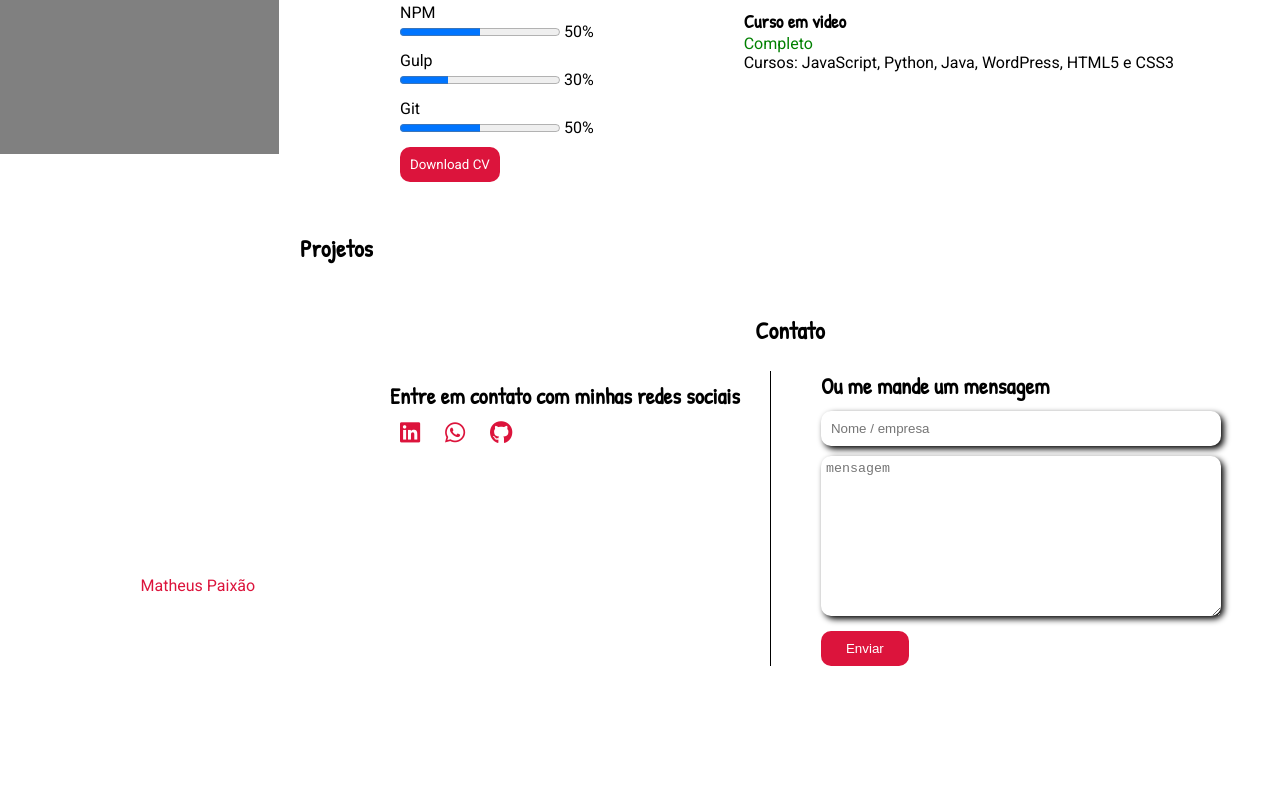
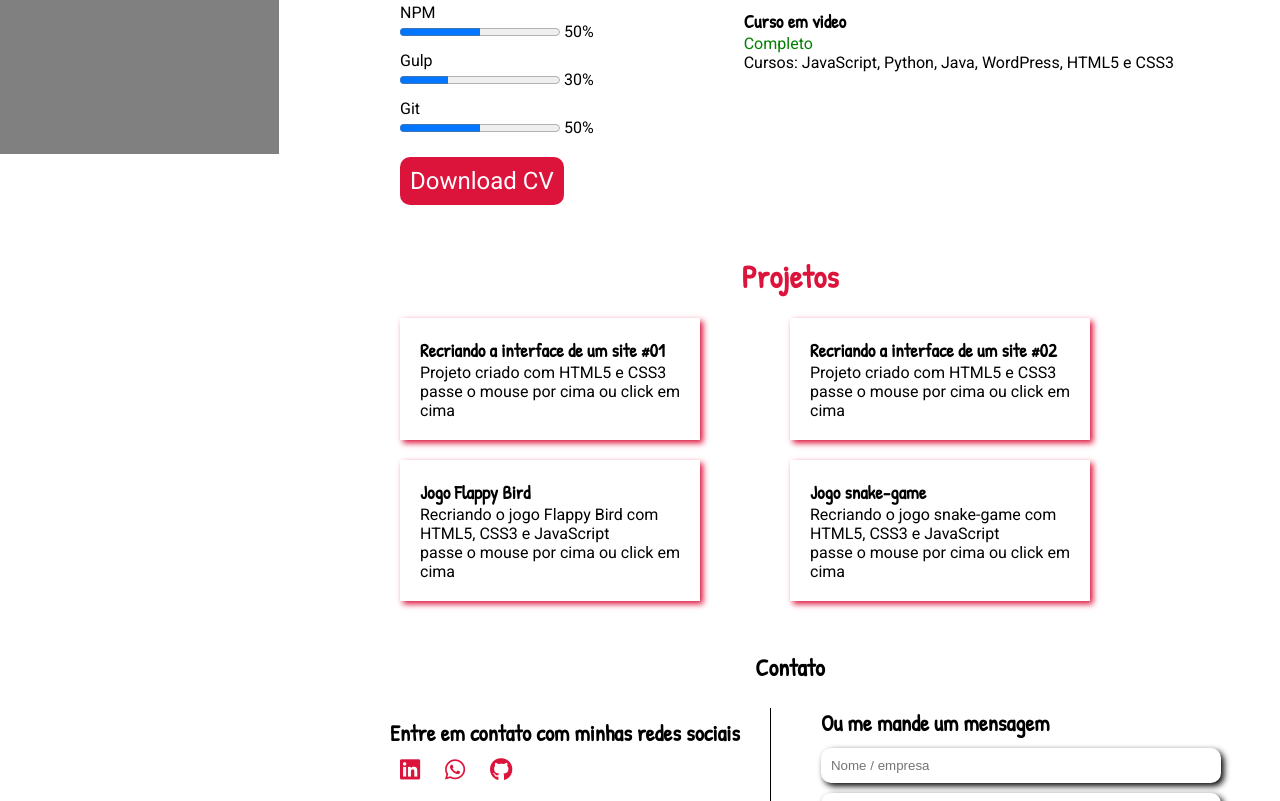
Before and after one commit to Matheuspaixaocrisostenes/portifolio, a plain HTML site: page index.html in a window 1280 px wide. Shown: the part 646-1447 px from the top of the page. Before the commit the page ends 1362 px from the top, so only its background shows below. Drawn offline with Linux system fonts and the light colour scheme.

Commit message:
criado a sessão projetos

```diff
--- a/assests/style.css
+++ b/assests/style.css
@@ -111,6 +111,31 @@ main{
     border: none;
     border-radius: 10px;
     font-family: 'Roboto', sans-serif;
+    font-size: 1.5em;
+    margin-top: 20px;
+}
+
+.projects h2{
+    color: crimson;
+    text-align: center;
+    font-size: 2em;
+}
+
+.row{
+    display: grid;
+    grid-template-columns: 3fr 3fr;
+    margin-top: 20px;
+}
+
+.row div{
+    width: 300px;
+    padding: 20px;
+    box-shadow: 3px 3px 6px 0px crimson;
+}
+
+.row div:nth-child(1),
+.row div:nth-child(3){
+    margin-left: 100px;
 }
 
 .contact{
--- a/index.html
+++ b/index.html
@@ -105,6 +105,31 @@
 
         <section class="projects">
             <h2>Projetos</h2>
+            <div class="row">
+                <div>
+                    <h3>Recriando a interface de um site #01</h3>
+                    <p>Projeto criado com HTML5 e CSS3</p>
+                    <p>passe o mouse por cima ou click em cima</p>
+                </div>
+                <div>
+                    <h3>Recriando a interface de um site #02</h3>
+                    <p>Projeto criado com HTML5 e CSS3</p>
+                    <p>passe o mouse por cima ou click em cima</p>
+                </div>
+            </div>
+            <div class="row">
+                <div>
+                    <h3>Jogo Flappy Bird</h3>
+                    <p>Recriando o jogo Flappy Bird com <br> HTML5, CSS3 e JavaScript</p>
+                    <p>passe o mouse por cima ou click em cima</p>
+                </div>
+                <div>
+                    <h3>Jogo snake-game</h3>
+                    <p>Recriando o jogo snake-game com <br> HTML5, CSS3 e JavaScript</p>
+                    <p>passe o mouse por cima ou click em cima</p>
+                </div>
+            </div>
+            </div>
         </section>
 
         <section id="contato">
```
